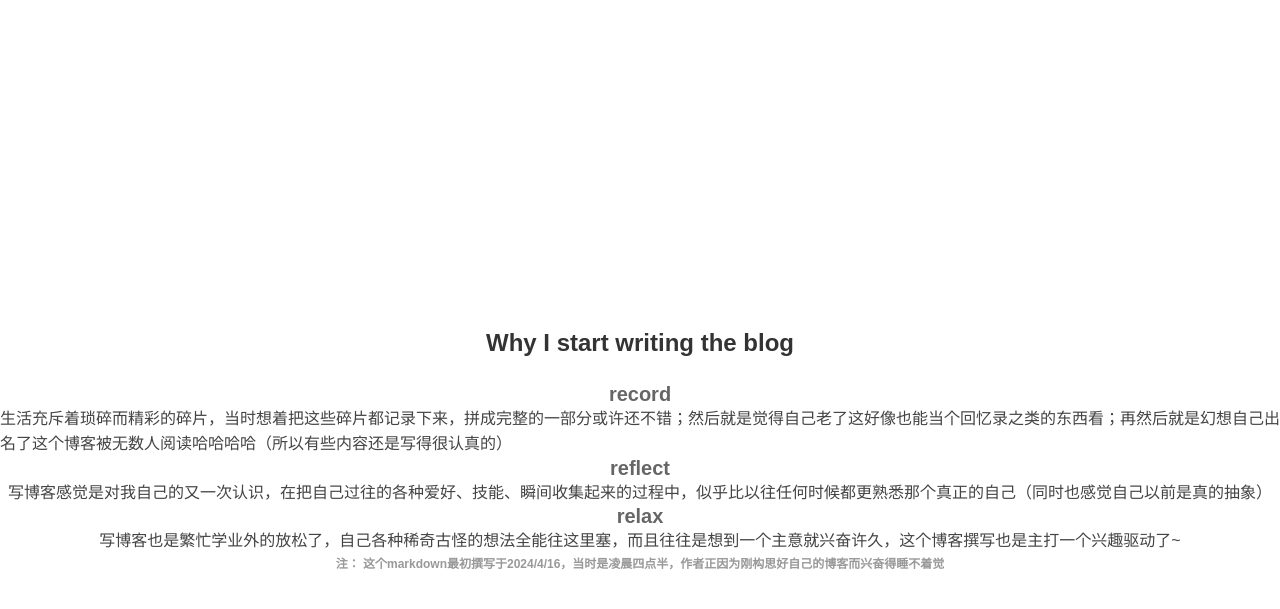
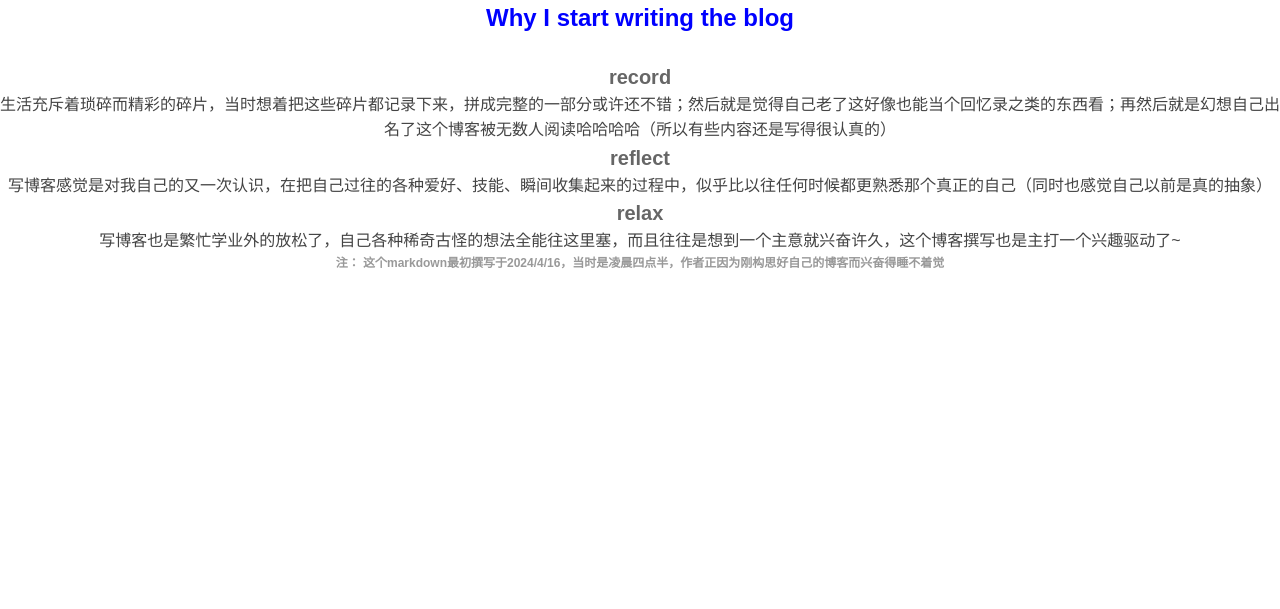
Before and after one commit to CS0729/myblog, a Jekyll site: the page built from _posts/2024-04-15-blogreason.md, in a window 1280 px wide. Shown: the top 609 px of the page. Built offline with Jekyll 4.4.1, drawn with Linux system fonts in a browser that asks for light colours.

Commit message:
lateformat

```diff
--- a/assets/css/customx.css
+++ b/assets/css/customx.css
@@ -3,18 +3,14 @@ html, body, h1, h2, h3, h4, h5, h6, p, ul, li {
     padding: 0;
 }
 body {
-    display: flex; /* 添加这一行使得justify-content和align-items生效 */
-    flex-direction: column; /* 确保内容是垂直方向排列 */
-    margin: 0;
-    padding: 0;
-    justify-content: center; /* 水平居中 */
-    align-items: center; /* 垂直居中 */
-    min-height: 100vh; /* 使得body至少与视口一样高 */
-    font-family: Arial, sans-serif; /* 设置默认字体 */
+    font-family: Arial, sans-serif;
+    line-height: 1.5;
+    text-align: center; /* 让文字居中 */
+    min-height: 100vh;
 }
 h1 {
     font-size: 24px; /* 大标题字体大小 */
-    color: #333; /* 标题颜色 */
+    color: blue; /* 标题颜色 */
 }
 
 h2 {
```
